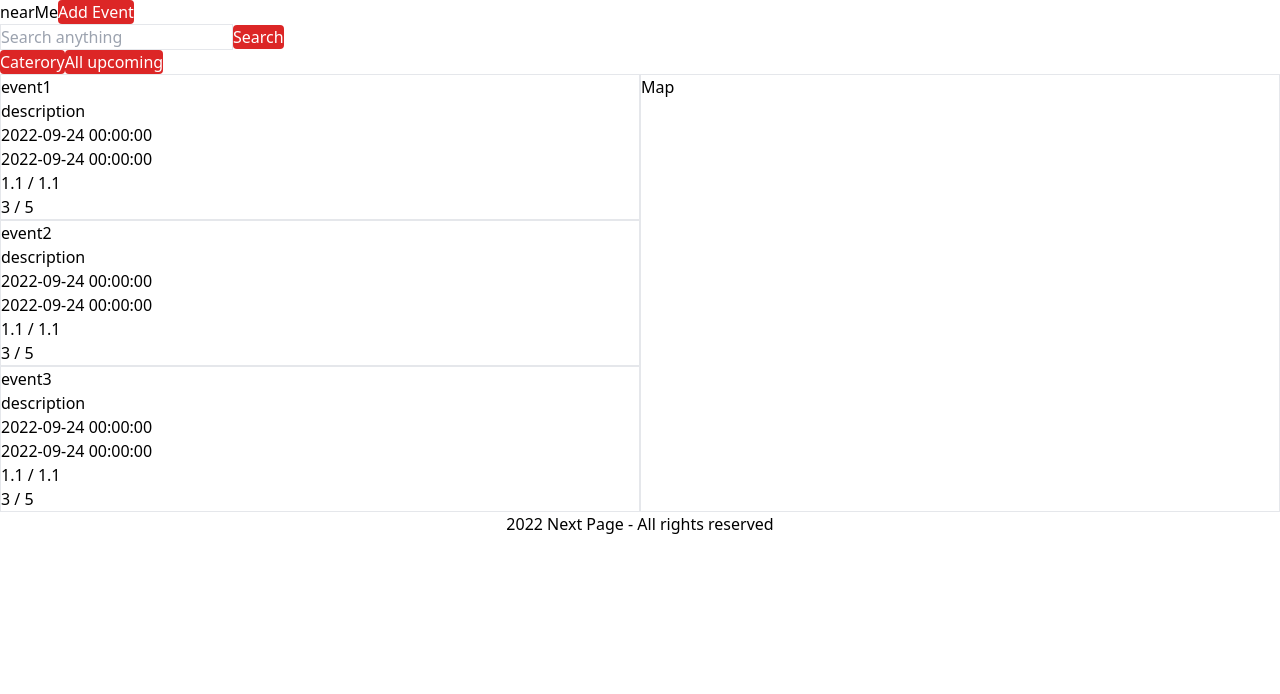
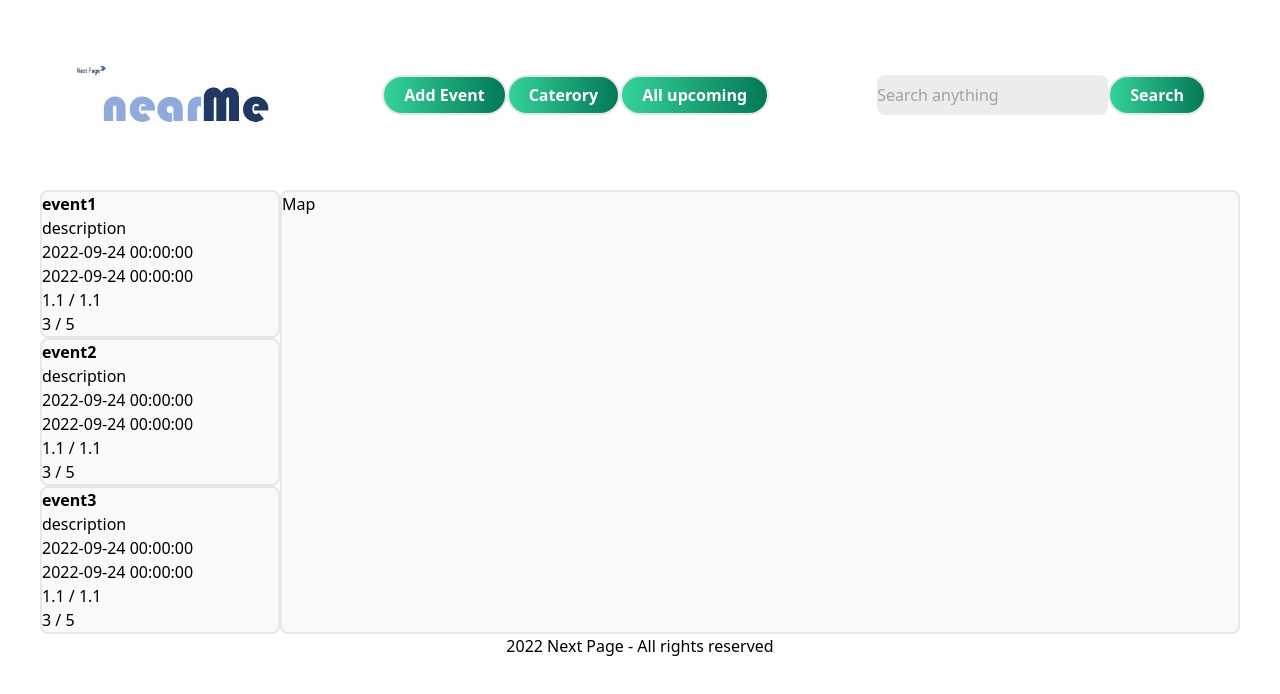
Before and after one commit to dev-heeyoung/nearMe, a Next.js app: page / in a window 1280 px wide. Shown: the top 694 px of the page. Built offline with nearby package versions, Linux system fonts and the light colour scheme.

Commit message:
Main page
Main Page

```diff
--- a/components/Button.jsx
+++ b/components/Button.jsx
@@ -2,11 +2,13 @@ import Link from 'next/link'
 
 const Button = ({ text, href }) => {
     return (
+      <div className="cursor-pointer bg-gradient-to-r from-emerald-400 to-emerald-700 hover:from-stone-50 hover:to-stone-10 border-2 px-5 py-2 text-base leading-5 rounded-full font-semibold text-white hover:font-bold hover:text-emerald-600 hover:border-2 hover:border-emerald-600">
         <Link href={href}>
-          <a className="bg-red-600 cursor-pointer text-white rounded" href={href}>
+          <a href={href}>
             {text}
           </a>
         </Link>
+        </div>
       )
 }
 
--- a/components/Event.jsx
+++ b/components/Event.jsx
@@ -1,7 +1,7 @@
 const Event = ({ event }) => {
   return (
-    <div className="border">
-        <h1>{event.title}</h1>
+    <div className="flex-none bg-stone-50 border-2 rounded-lg">
+        <h1 className="font-bold">{event.title}</h1>
         <div>{event.description}</div>
         <div>{event.startTime}</div>
         <div>{event.endTime}</div>
--- a/components/Events.jsx
+++ b/components/Events.jsx
@@ -2,7 +2,7 @@ import Event from './Event'
 
 const Events = ({ events }) => {
   return (
-    <div className="w-1/2">
+    <div className="w-1/5">
         {events?.map((event, index) => <article><Event key={index} event={event}/></article>)}
     </div>
   )
--- a/components/FilterBtn.jsx
+++ b/components/FilterBtn.jsx
@@ -1,6 +1,6 @@
 const FilterBtn = ({ text }) => {
   return (
-    <button className="rounded cursor-pointer bg-red-600 text-white">{text}</button>
+    <button className="bg-gradient-to-r from-emerald-400 to-emerald-700 hover:from-stone-50 hover:to-stone-10 border-2 px-5 py-2 text-base leading-5 rounded-full font-semibold text-white hover:font-bold hover:text-emerald-600 hover:border-2 hover:border-emerald-600">{text}</button>
   )
 }
 
--- a/components/FilterList.jsx
+++ b/components/FilterList.jsx
@@ -1,15 +1,11 @@
-import FilterBtn from './FilterBtn'
-
 const FilterList = () => {
   return (
-    <div>
+    <div className="flex flex-col items-center">
       <div>
-        <input className="border" placeholder="Search anything" />
-        <button className="rounded cursor-pointer bg-red-600 text-white">Search</button>
-      </div>
-      <div>
-        <FilterBtn text="Caterory"/>
-        <FilterBtn text="All upcoming"/>
+        <input className="bg-[#b8b8b846] box-content h-10 w-50 border-none outline-none rounded-lg" placeholder="Search anything" />
+        <button className="bg-gradient-to-r from-emerald-400 to-emerald-700 hover:from-stone-50 hover:to-stone-10 border-2
+        px-5 py-2 text-base leading-5 rounded-full font-semibold text-white hover:font-bold hover:text-emerald-600 hover:border-2
+         hover:border-emerald-600">Search</button>
       </div>
     </div>
   )
--- a/components/Header.jsx
+++ b/components/Header.jsx
@@ -1,11 +1,28 @@
+import Image from 'next/image'
 import Button from './Button'
+import FilterBtn from './FilterBtn'
+import FilterList from './FilterList'
 
 const Header = () => {
   return (
-    <div className="flex">
-        <h1>nearMe</h1>
+    <header className="flex flex-col sm:flex-row m-5 justify-around
+    items-center">
+        <Image
+          className="object-contain"
+          src="/teamLogo.JPG"
+          width={200}
+          height={150}
+        />
+      <div className="flex">
         <Button text="Add Event" href="/login"/>
-    </div>
+        <FilterBtn text="Caterory"/>
+        <FilterBtn text="All upcoming"/>
+
+      </div>
+      <div>
+        <FilterList />
+      </div>
+    </header>
   )
 }
 
--- a/components/Map.jsx
+++ b/components/Map.jsx
@@ -1,6 +1,6 @@
 const Map = () => {
   return (
-    <div className="border w-1/2">Map</div>
+    <div className="flex-grow bg-stone-50 rounded-lg border-2 w-1/2">Map</div>
   )
 }
 
--- a/pages/index.jsx
+++ b/pages/index.jsx
@@ -54,8 +54,7 @@ export default function Home() {
       </Head>
       <main>
         <Header />
-        <FilterList />
-        <div className="flex mx-auto">
+        <div className="flex ml-10 mr-10">
           <Events events={events}/>
           <Map />
         </div>
```
Also changed, not shown: public/teamLogo.JPG (added), 1 other file (tests, documents, lock files or other folders).
